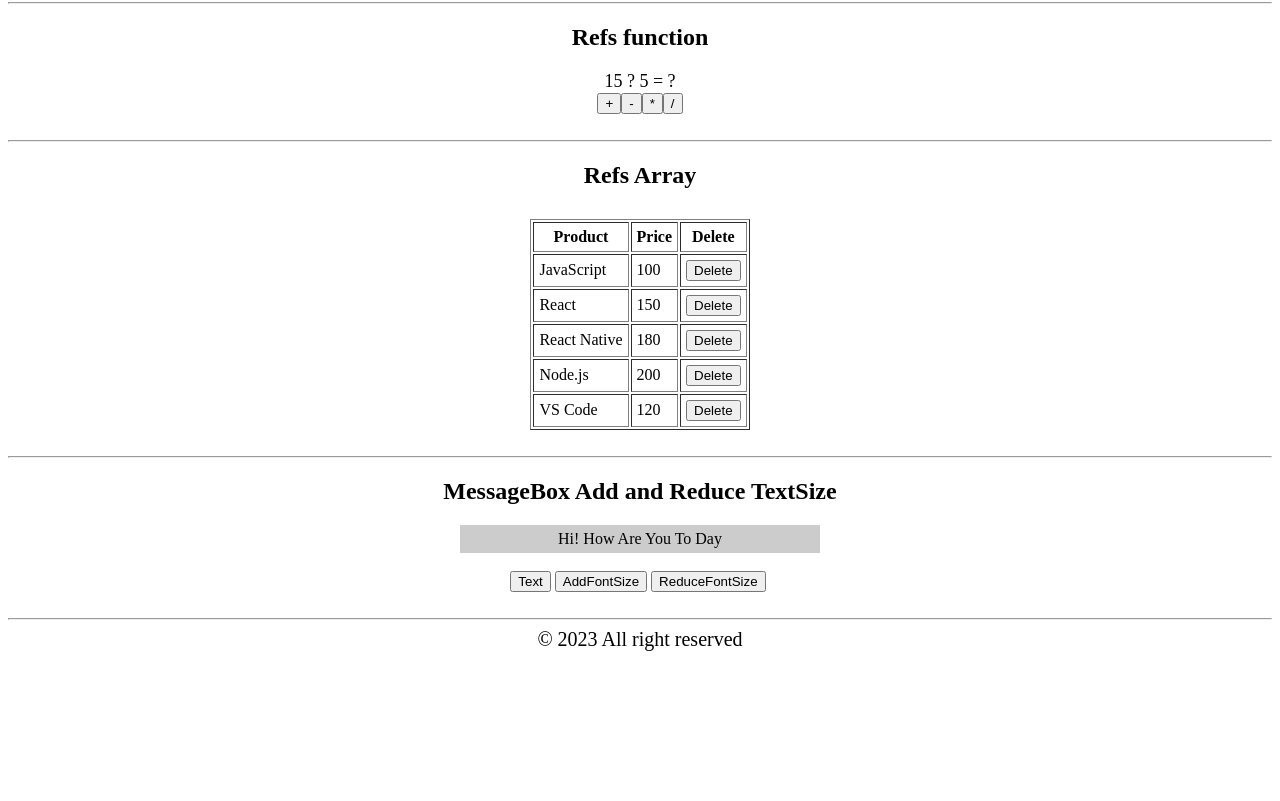
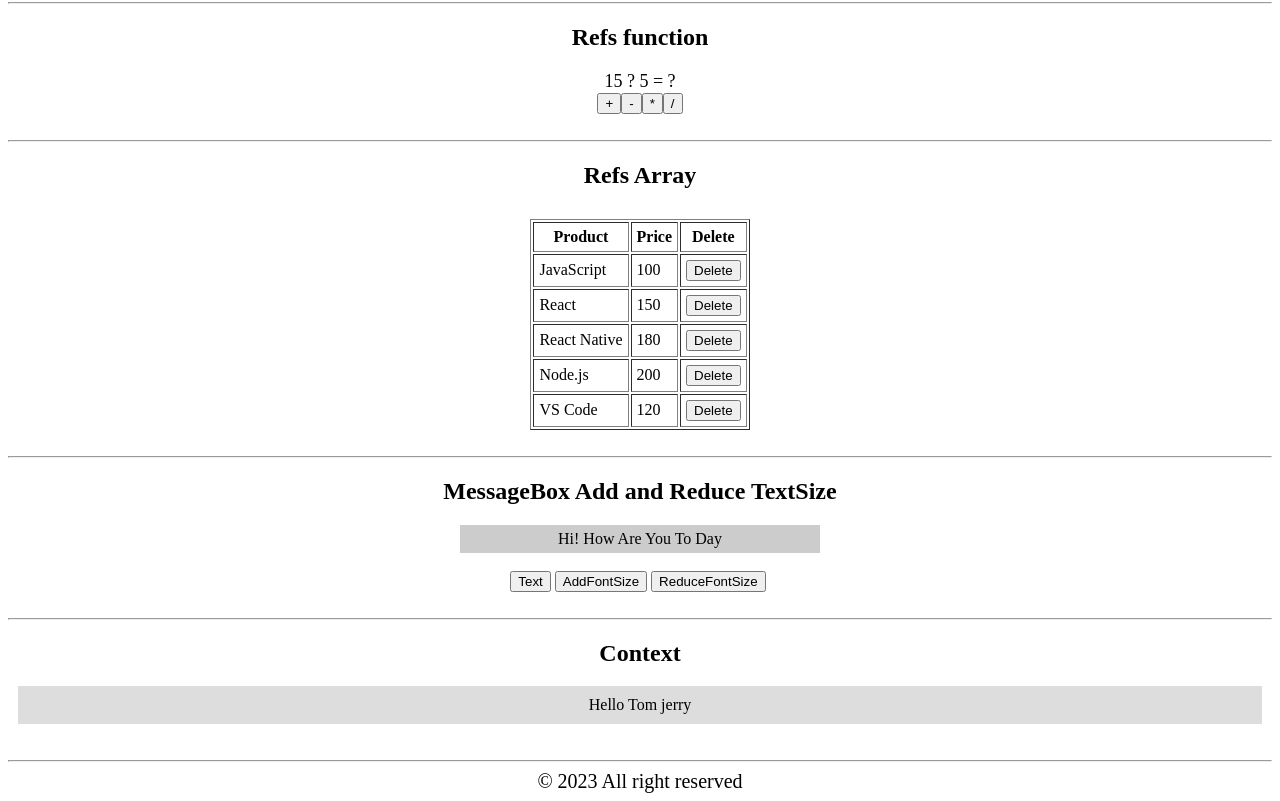
Before and after one commit to s6503052412161/app1, a React (Create React App) app: page / in a window 1280 px wide. Shown: the part 1332-2133 px from the top of the page. Before the commit the page ends 1991 px from the top, so only its background shows below. Built offline with nearby package versions, Linux system fonts and the light colour scheme.

Commit message:
update context-content
update context-content

```diff
--- a/src/App.js
+++ b/src/App.js
@@ -1,5 +1,5 @@
 import React from 'react';
-import {Header,Content,Footer} from './func-components';
+import {Header,Content1th,Footer} from './func-components';
 import Calendar from './class-components';
 import Button from './class-components2';
 import { EventData } from './event-data';
@@ -9,7 +9,7 @@ import {  RefsFunc } from './refs-func.js'; //ถ้าส่งออกแบ
 import RefsArray from './refs-array.js';
 import MessageBox from './state-class.js';
 import {userContext} from './context.js'
-import Context from './context-content'
+import Content from './context-content';
 function App() {
   return(
     <>
@@ -17,7 +17,7 @@ function App() {
     <br/>
     <p><center><Calendar/></center></p>
     <br/>
-    <Content/>
+    <Content1th/>
     <br/><hr/>
     <h2 style={{textAlign:"center"}}>Button Alert</h2>
     <br/>
@@ -45,6 +45,12 @@ function App() {
     <MessageBox/>
     <br/>
     <hr/>
+    <h2 style={{textAlign:"center"}}>Context</h2>
+    <userContext.Provider value={' Tom jerry'}>
+    <Content/>
+    </userContext.Provider>
+    <br/>
+    <hr/>
     <Footer/>
     </>
 
--- a/src/context-content.js
+++ b/src/context-content.js
@@ -5,7 +5,7 @@ export default function Content(){
     let user = React.useContext(userContext)
 
     const contentStyle = {
-        background:'#ddd',
+        backgroundColor:'#ddd',
         textAlign:'center',
         margin:10,
         padding:10
@@ -14,7 +14,7 @@ export default function Content(){
 
     return(
         <div style={contentStyle}>
-            context{user}
+            Hello{user}
         </div>
     )
 }
--- a/src/func-components.js
+++ b/src/func-components.js
@@ -17,7 +17,7 @@ export function Header(){
         )
 }
 
-export function Content(){
+export function Content1th(){
     const bStyle = {
         display:'center',
         color:'black',
```
